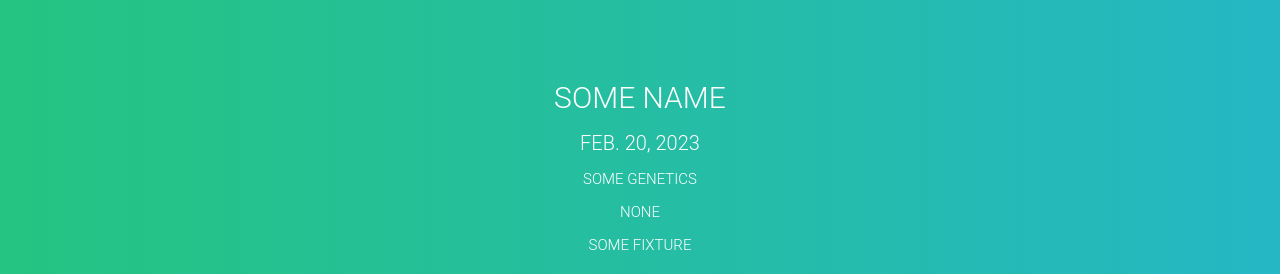
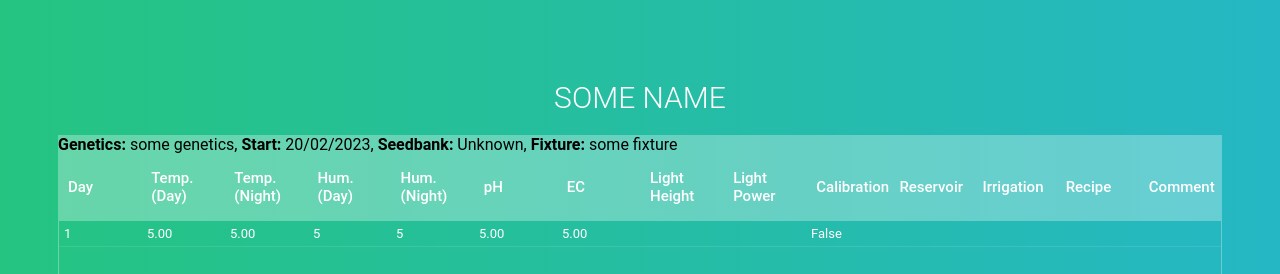
Before and after one commit to co01l3r/grow_log, a Django app: page /record/21/ in a window 1280 px wide. Shown: the top 274 px of the page. Run offline with Django 4.2, Linux system fonts and the light colour scheme; data comes from the database, SQL or seed files in the repository; both versions use the stored data as it was after the commit; data that the repository does not hold is empty.

Commit message:
cycle info template update

```diff
--- a/records/templates/records/record.html
+++ b/records/templates/records/record.html
@@ -7,11 +7,21 @@
 <section>
   <div class="cycle-info">
         <h1>{{ cycle.name }}</h1>
-        <h2>{{ cycle.date }}</h2>
-        <p class="p-cycle-info">{{ cycle.genetics }}</p>
-        <p class="p-cycle-info">{{ cycle.seedbank }}</p>
-        <p class="p-cycle-info">{{ cycle.fixture }}</p>
   </div>
+
+  <div class="tbl-header">
+    <thead>
+    <th><strong>Genetics:</strong> {{ cycle.genetics }},</th>
+    <th><strong>Start:</strong> {{ cycle.date|date:"d/m/Y" }},</th>
+    {% if cycle.seedbank %}
+    <th><strong>Seedbank:</strong> {{ cycle.seedbank }},</th>
+    {% else %}
+    <th><strong>Seedbank:</strong> Unknown,</th>
+    {% endif %}
+    <th><strong>Fixture:</strong> {{ cycle.fixture }}</th>
+    </thead>
+  </div>
+
   <div class="tbl-header">
     <table cellpadding="0" cellspacing="0" border="0">
       <thead>
```
Also changed, not shown: db.sqlite3.
